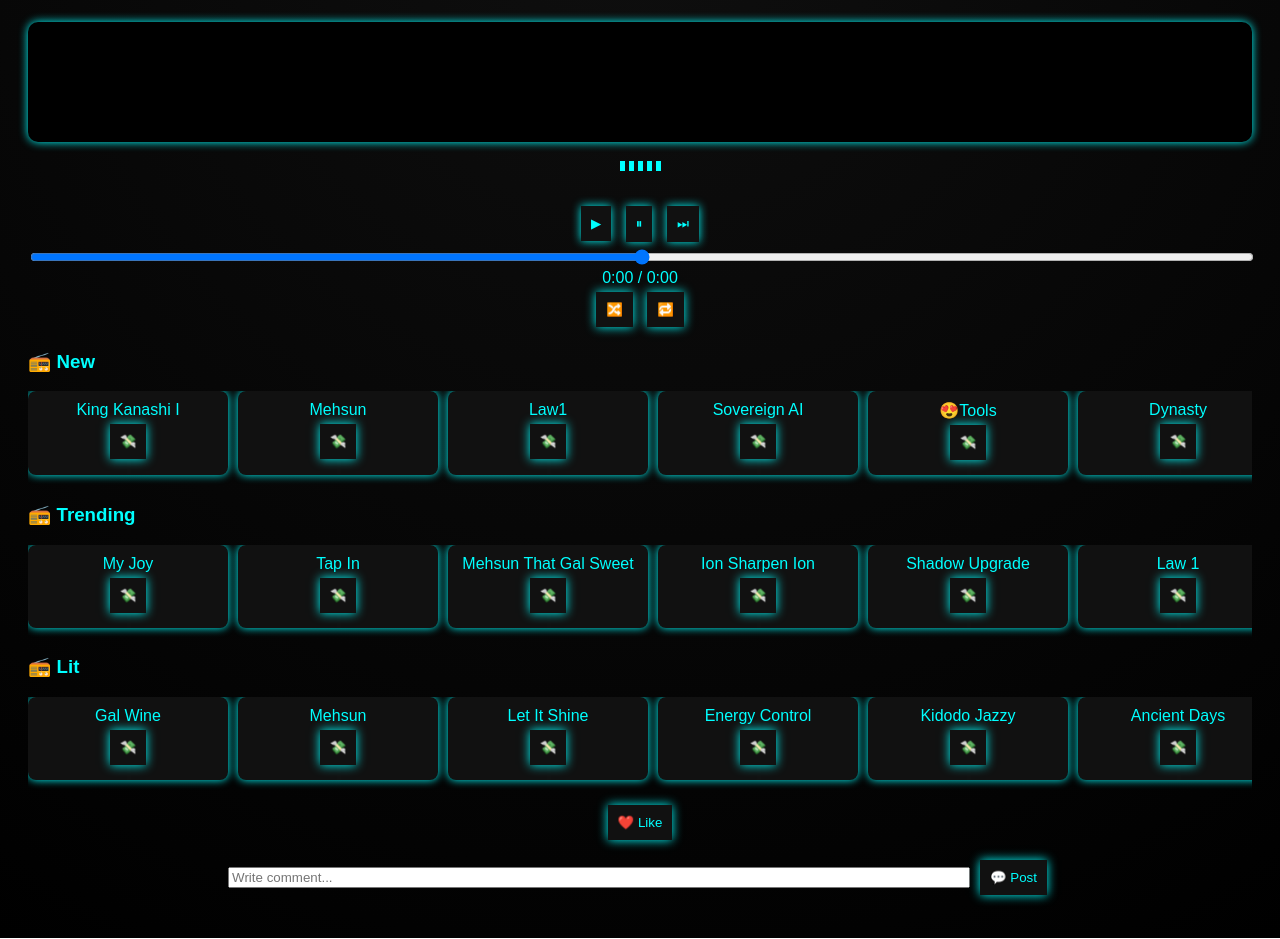
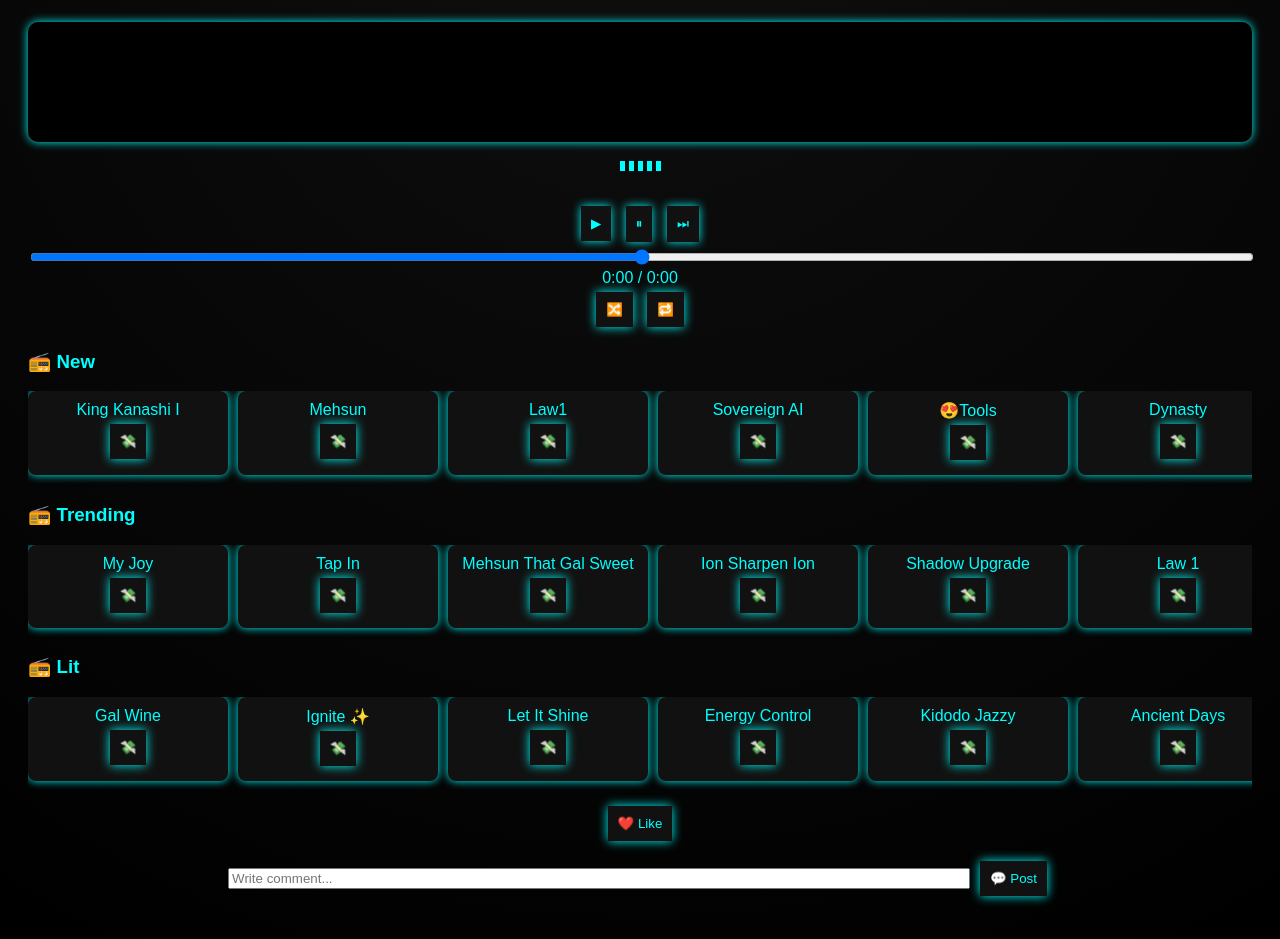
Before and after one commit to atraderdaoz/RUNAI-Player-1.00, a plain HTML site: page index.html in a window 1280 px wide. Shown: the part 118-1057 px from the top of the page. Drawn offline with Linux system fonts and the light colour scheme.

Commit message:
Update index.html

```diff
--- a/index.html
+++ b/index.html
@@ -262,7 +262,7 @@ const trackNames = {
 "trend9.mp3": "Dynasty",
 "trend10.mp3": "Dynasty",
 "lit1.mp3": "Gal Wine",
-"lit2.mp3": "Mehsun",
+"lit2.mp3": "Ignite ✨",
 "lit3.mp3": "Let It Shine",
 "lit4.mp3": "Energy Control",
 "lit5.mp3": "Kidodo Jazzy",
```
